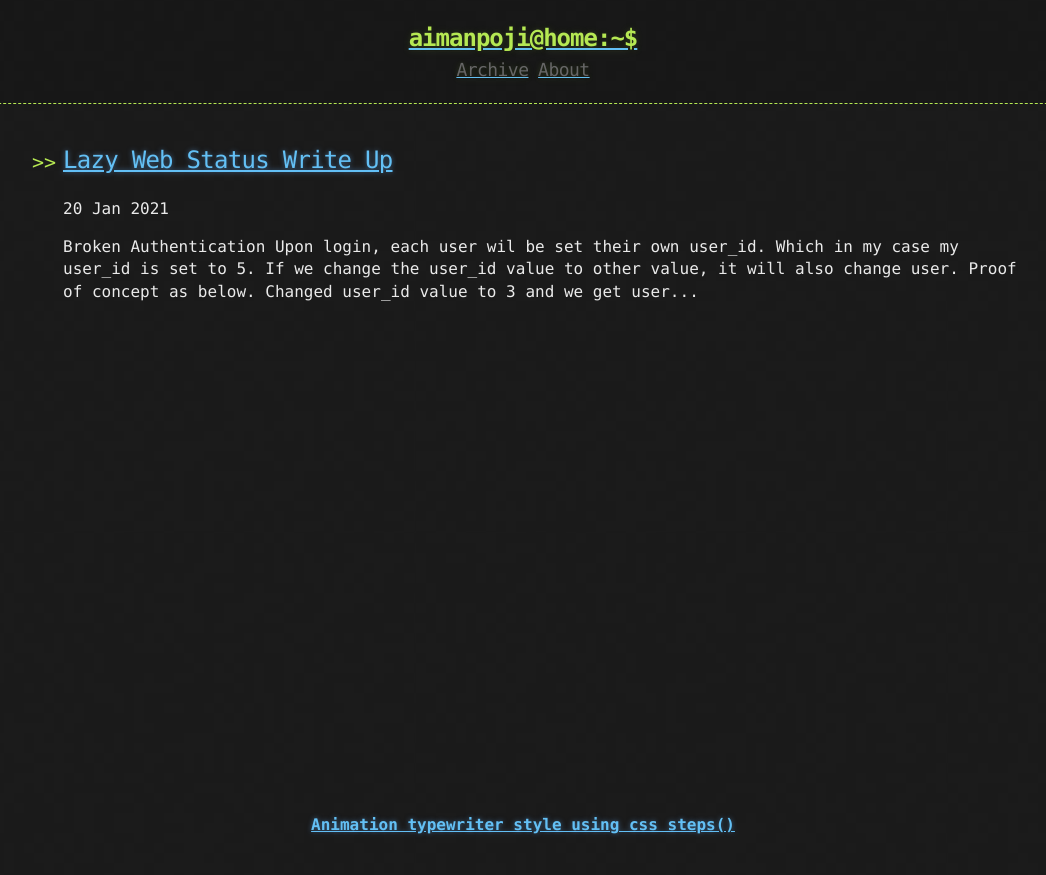
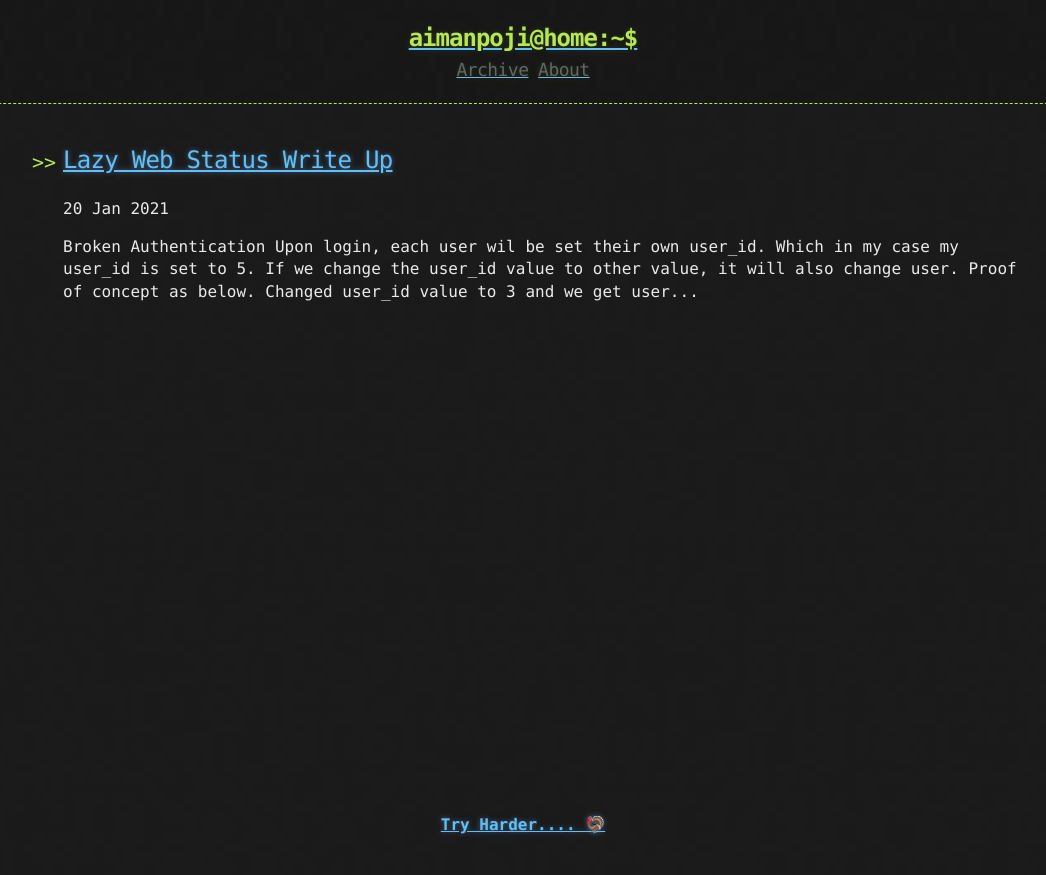
Before and after one commit to aimanpoji/aimanpoji.github.io, a Jekyll site: the page built from index.html, in a window 1280 px wide. Shown: the top 875 px of the page, without its empty margins (117-1163 px from the left). Built offline with Jekyll 4.4.1, drawn with Linux system fonts in a browser that asks for light colours; the list of posts is cut into pages by our own code.

Commit message:
Update footer.html

```diff
--- a/_includes/footer.html
+++ b/_includes/footer.html
@@ -1,7 +1,5 @@
 <footer>
   <a rel="stylesheet" href="../css/step.css">
-    <span>
-      <b class="line-1 anim-typewriter">Animation typewriter style using css steps()</b>
-    </span>
+    <b class="line-1 anim-typewriter">Try Harder.... 🦃</b>
   </a>
 </footer>
```
